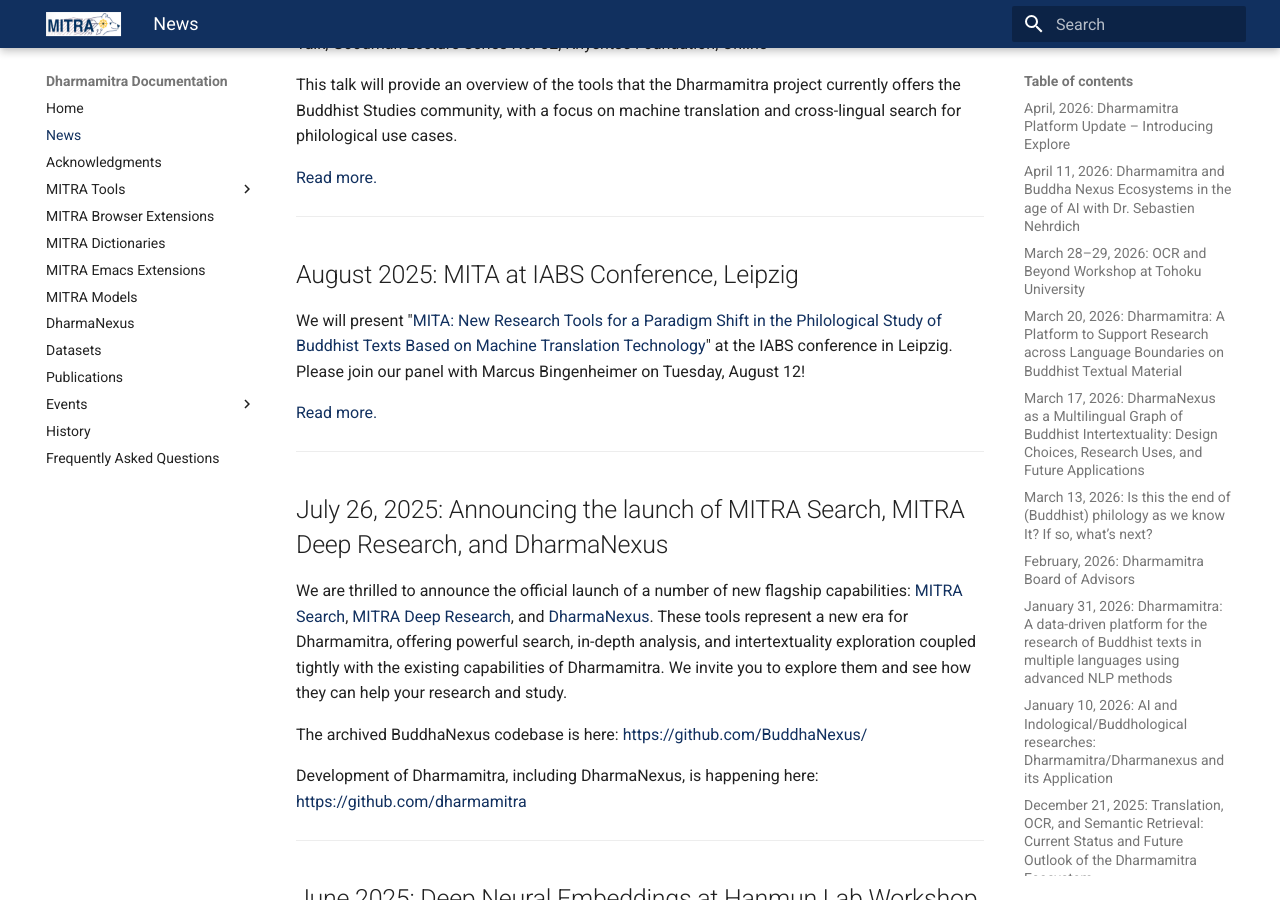
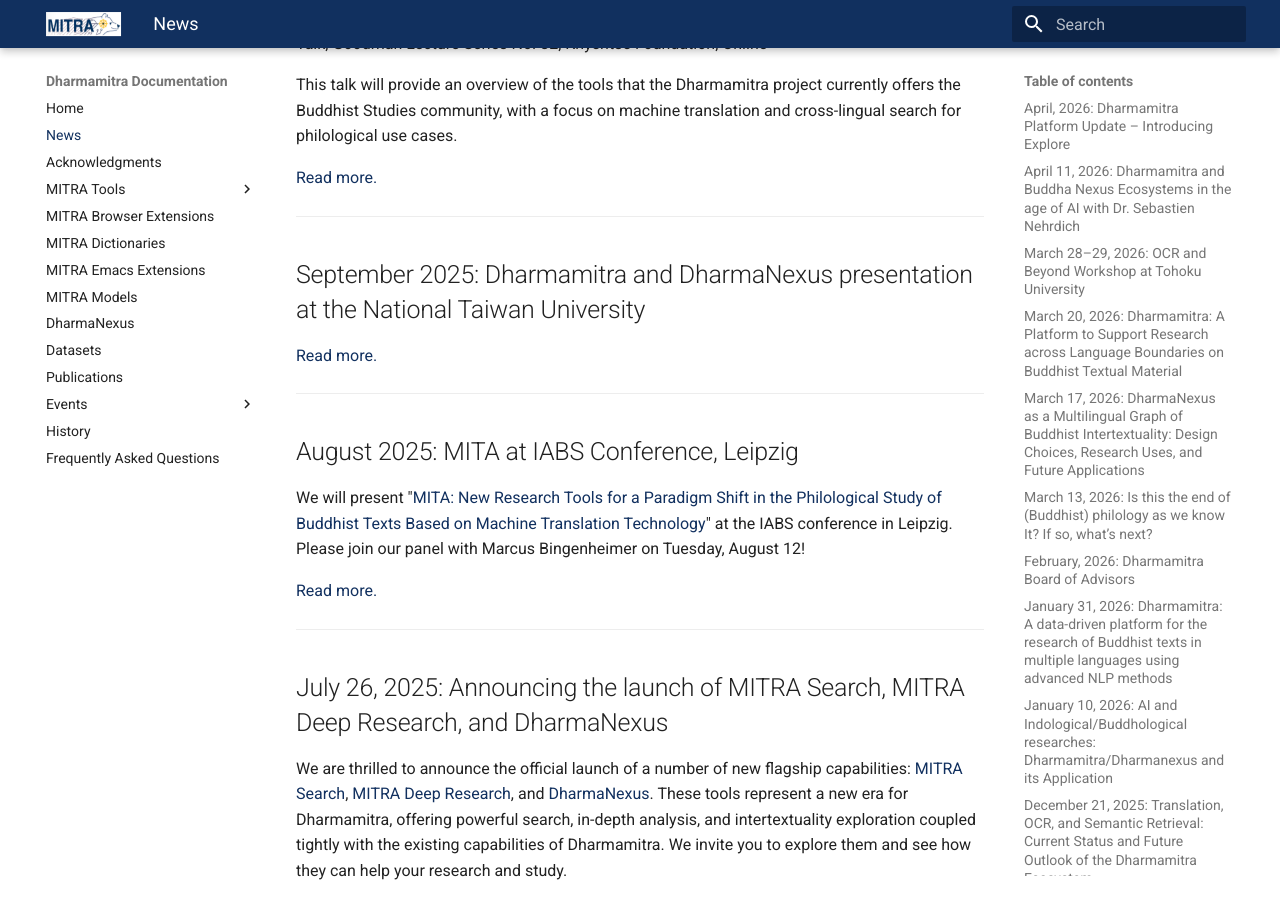
Before and after one commit to dharmamitra/dharmamitra-guides, an MkDocs documentation site: the page built from docs/news.md, in a window 1280 px wide and 900 px high, scrolled down 7874 px. Built offline with MkDocs 1.6.1 and Material for MkDocs 9.7.7, drawn with Linux system fonts in a browser that asks for light colours.

Commit message:
Update news.md

```diff
--- a/docs/news.md
+++ b/docs/news.md
@@ -176,6 +176,12 @@
 
 ---
 
+## September 2025: Dharmamitra and DharmaNexus presentation at the National Taiwan University
+
+[Read more.](events/invited_talks.md)
+
+---
+
 ## August 2025: MITA at IABS Conference, Leipzig
 
 We will present "[MITA: New Research Tools for a Paradigm Shift in the Philological Study of Buddhist Texts Based on Machine Translation Technology](https://conference.uni-leipzig.de/iabs2025/academic-program/)" at the IABS conference in Leipzig. Please join our panel with Marcus Bingenheimer on Tuesday, August 12!
```
